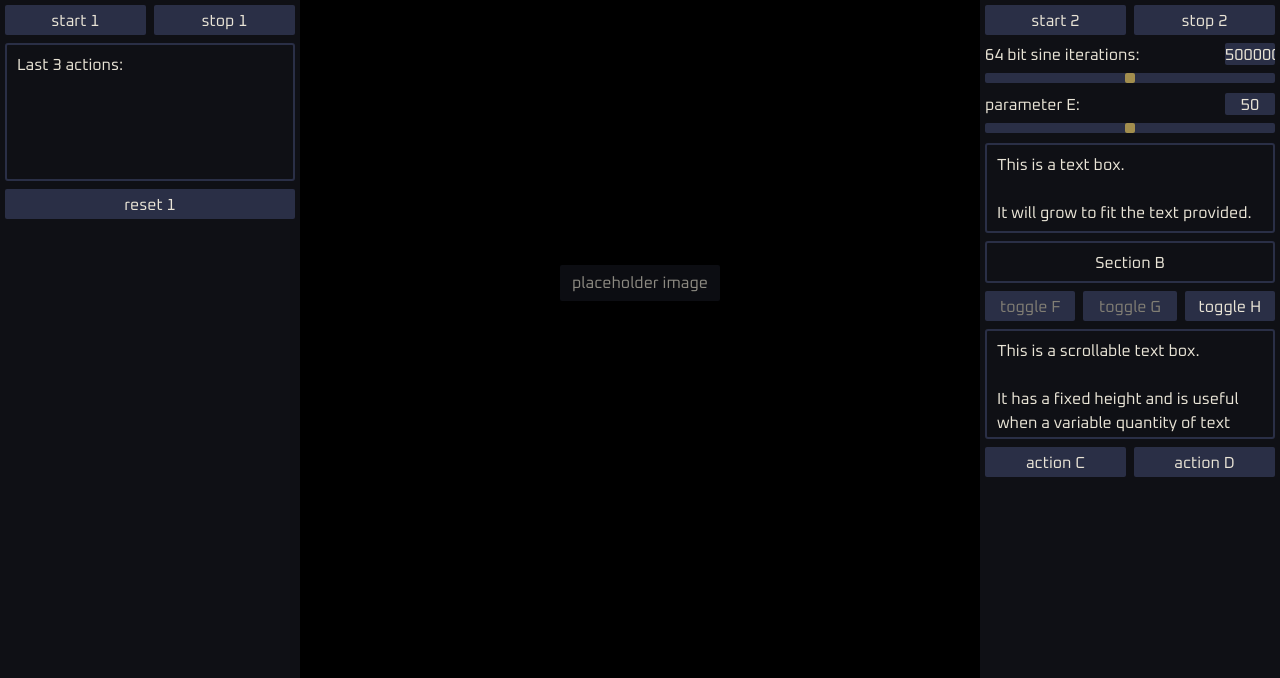
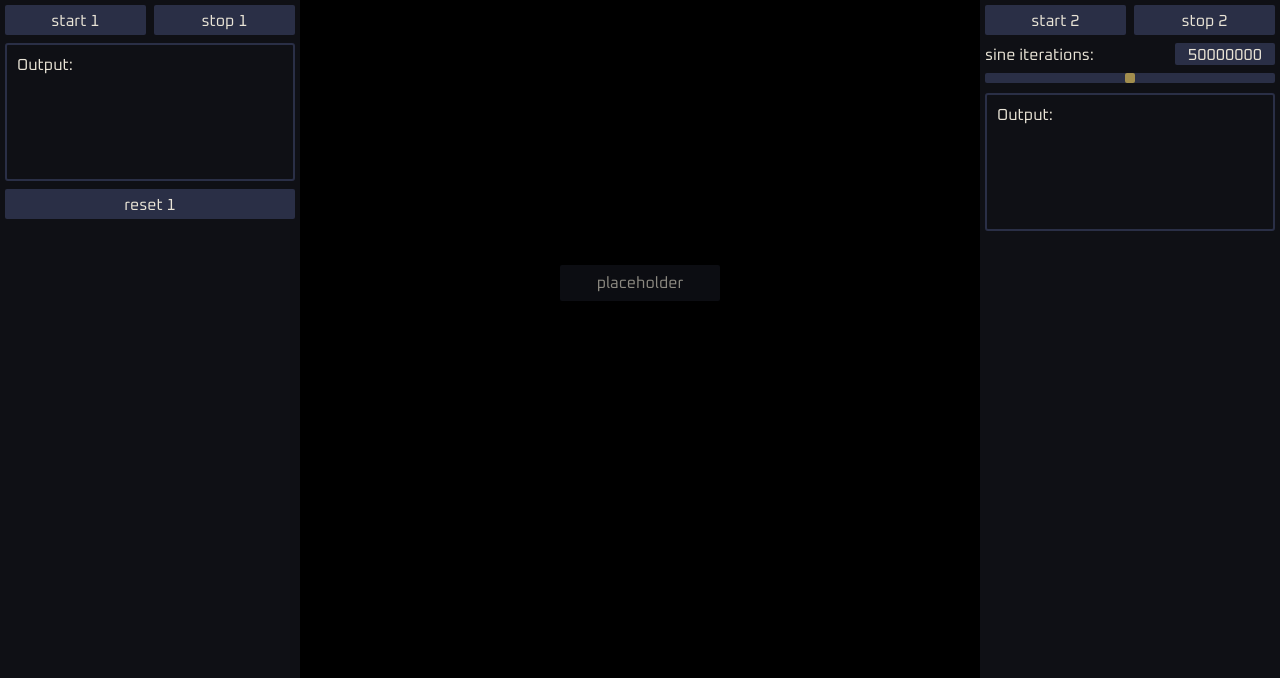
Before and after one commit to jinjagit/wasm-threads, a website built with webpack: page www/index.html in a window 1280 px wide. Shown: the part 122-800 px from the top of the page. Built offline with nearby package versions, Linux system fonts and the light colour scheme; what wasm-threads would draw is missing.

Commit message:
simplify UI, ready for use

```diff
--- a/www/index.html
+++ b/www/index.html
@@ -19,7 +19,7 @@
       <!--Dev related section below this line can be removed-->
       <div id="image">
         <div id="dev-text-div">
-          <p style="text-align:center;">placeholder image</p>
+          <p style="text-align:center;">placeholder</p>
         </div>
       </div>
       <!--Dev related section above this line can be removed-->
--- a/www/uiLayout.js
+++ b/www/uiLayout.js
@@ -15,7 +15,7 @@ const uiLayout = (() => {
     uiElements.addText(
       "actions",
       parent,
-      ["Last 3 actions:",
+      ["Output:",
         "<br />",
         "<br />",
         "<br />",
@@ -34,34 +34,16 @@ const uiLayout = (() => {
       ["stop_2", "action", 50]
     ]);
 
-    uiElements.addSlider("64_bit_sine_iterations", parent, 50000000, 100000, 100000000, 100000);
-    uiElements.addSlider("parameter_E", parent);
+    uiElements.addSlider("sine_iterations", parent, 50000000, 100000, 100000000, 100000);
     uiElements.addText(
       "example_text_box",
       parent,
-      ["This is a text box.",
+      ["Output:",
         "<br />",
-        "It will grow to fit the text provided."]
+        "<br />",
+        "<br />",
+        "<br />"]
     );
-    uiElements.addText("section_A", parent, ["Section B"], true);
-    uiElements.addButtonRow(parent, [
-      ["toggle_F", "toggle", 33, false],
-      ["toggle_G", "toggle", 34, false],
-      ["toggle_H", "toggle", 33, true]
-    ]);
-    uiElements.addScrollText(
-      "scroll_A",
-      parent,
-      ["This is a scrollable text box.",
-        "<br />",
-        "It has a fixed height and is useful when a variable quantity of text may be output to the text box.",
-        "Each paragraph is given an id value and thus can be styled &/or updated individually."],
-      4
-    );
-    uiElements.addButtonRow(parent, [
-      ["action_C", "action", 50],
-      ["action_D", "action", 50]
-    ]);
 
     // Other UI div(s) - they don't have to be sidebars!
   };
```
Also changed, not shown: www/dist/style.css.
